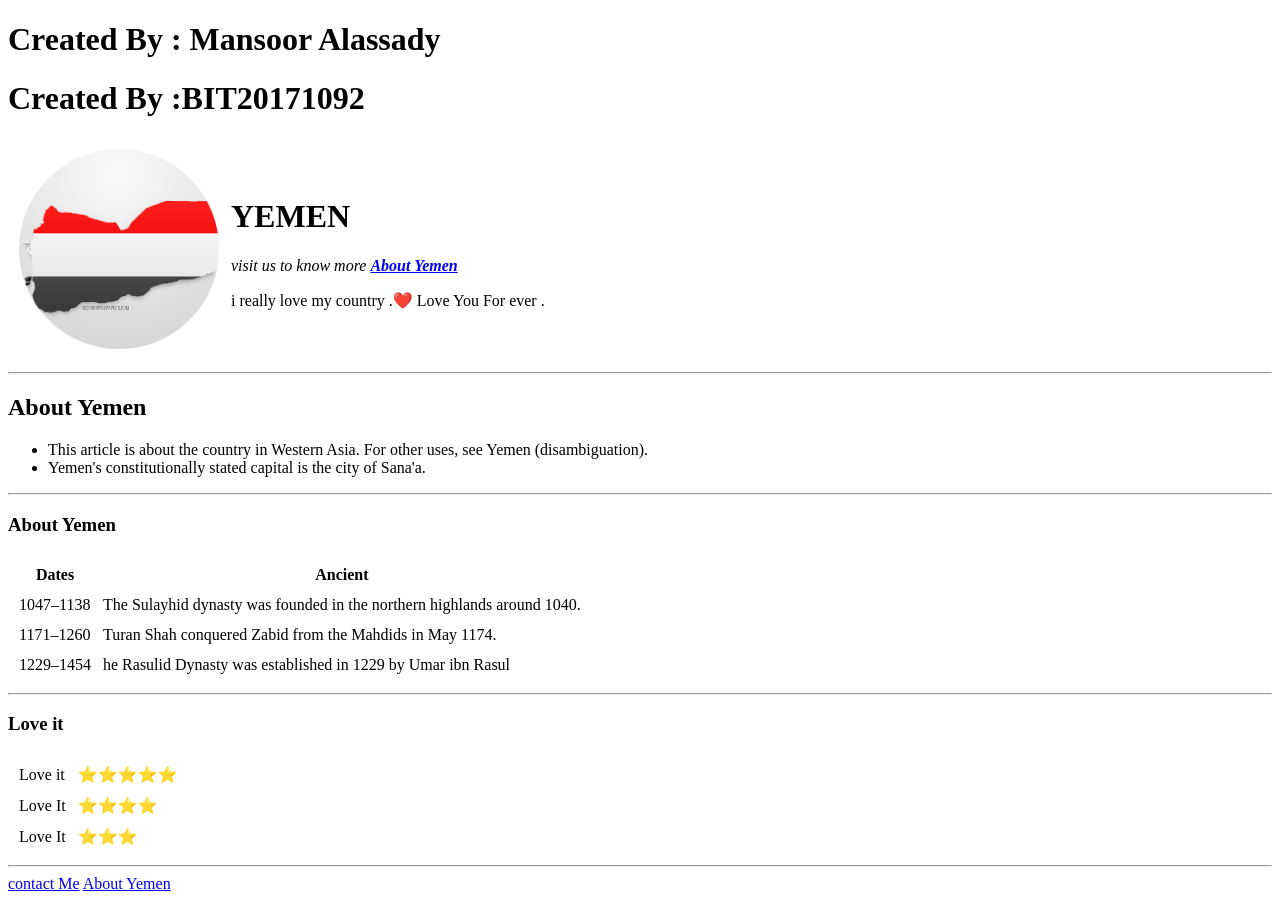
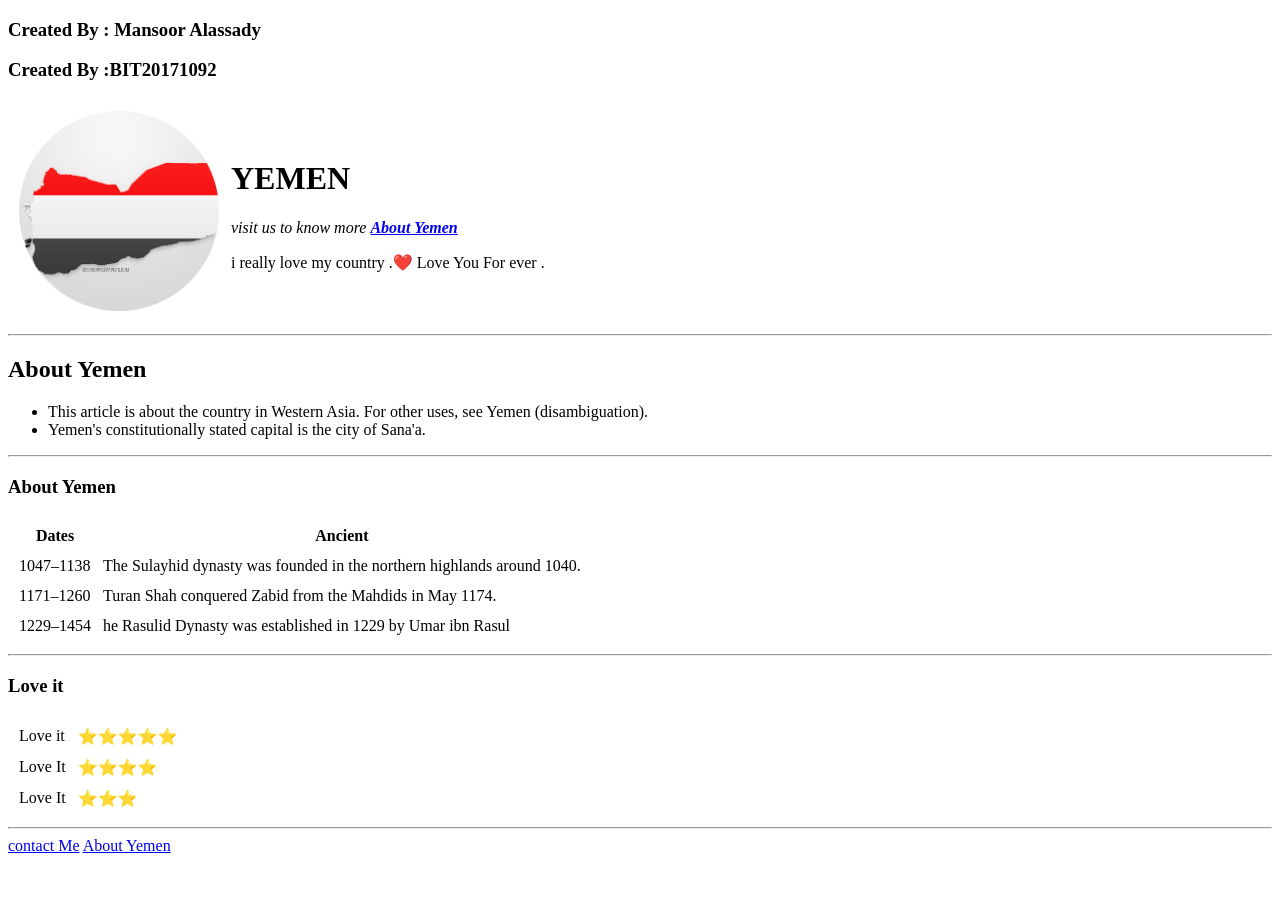
Before and after one commit to alassady/Yemen, a plain HTML site: page index.html in a window 1280 px wide. After the commit the page ends 863 px from the top, so only its background shows below. Drawn offline with Linux system fonts and the light colour scheme.

Commit message:
Update index.html

```diff
--- a/index.html
+++ b/index.html
@@ -7,8 +7,8 @@
 </head>
 
 <body>
-  <h1> Created By : Mansoor Alassady </h1>
-    <h1> Created By :BIT20171092 </h1>
+  <h3> Created By : Mansoor Alassady </h3>
+    <h3> Created By :BIT20171092 </h3>
 
   <table cellspacing="10px">
     <tr>
```
